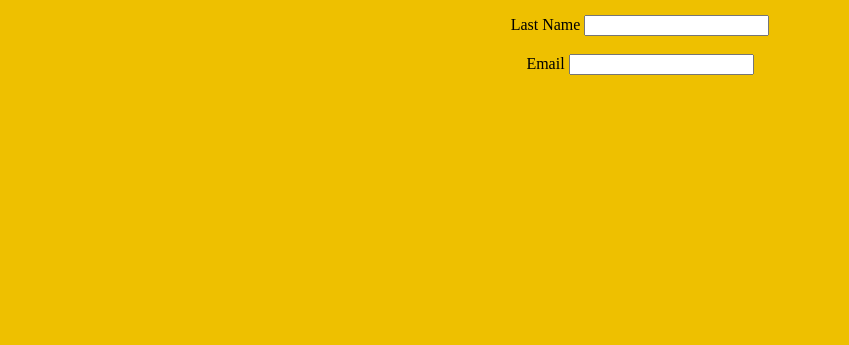
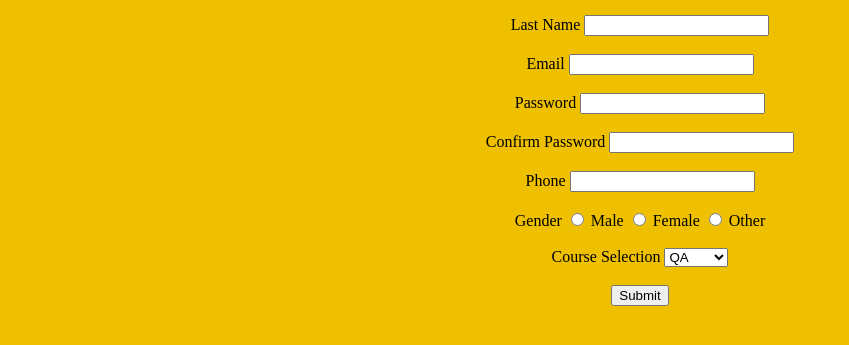
Before and after one commit to humkhub/qa-myproject1, a plain HTML site: page index.html in a window 1280 px wide. Shown: the part 237-582 px from the top of the page, without its empty margins (0-849 px from the left). Drawn offline with Linux system fonts and the light colour scheme.

Commit message:
Update index.html

```diff
--- a/index.html
+++ b/index.html
@@ -10,12 +10,38 @@
 	<h1>Sign Up</h1>
 	<label>First Name</label>
 	<input type="text" name="">
-	<br><br>
+	   <br><br>
 	<label>Last Name</label>
 	<input type="text" name="">
-	<br><br>
+	   <br><br>
 	<label>Email</label>
 	<input type="text" name="">
+	   <br><br>
+	 <label>Password</label>
+	 <input type="text" name="">
+        <br><br>
+     <label>Confirm Password</label>
+	 <input type="text" name="">
+	     <br><br>
+	<label>Phone</label>
+	<input type="number">
+		<br><br>
+	<label>Gender</label>
+	<input type="radio" name="gender" value="male"> Male
+<input type="radio" name="gender" value="female"> Female
+<input type="radio" name="gender" value="Other"> Other
+        <br><br>
+     <label>Course Selection</label>
+     <select name = "dropdown">
+            <option value = "QA" selected>QA</option>
+            <option value = "Python">Python</option>
+            <option value = "Java">Java</option>
+         </select>
+         <br><br>
+       <input type="submit" value="Submit">
+
+        <br><br>
+
 	</center>
 
 </form>
```
